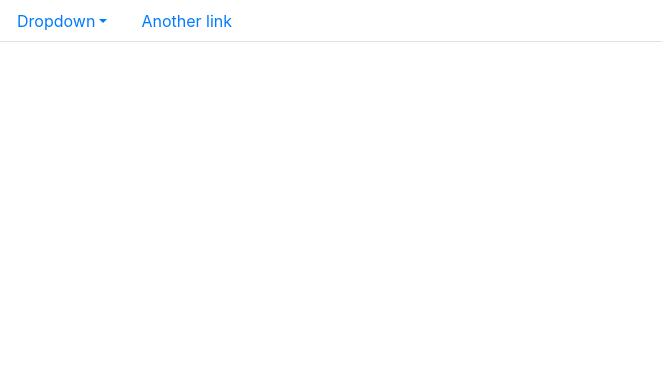
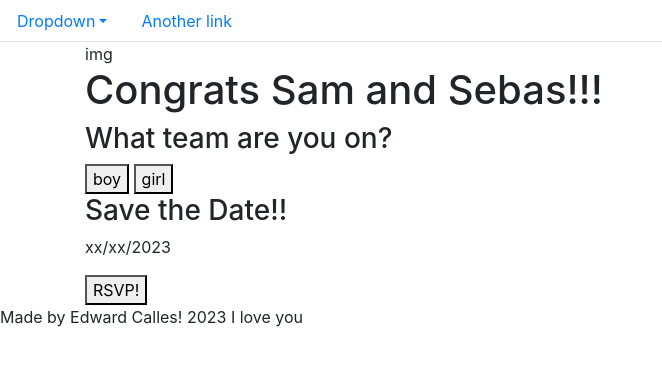
Before and after one commit to edcalles/NEW_GENDER_REVEAL_PROJECT, a plain HTML site: page index.html in a window 1280 px wide. Shown: the whole page, without its empty margins (0-662 px from the left). Drawn offline with nearby package versions, Linux system fonts and the light colour scheme.

Commit message:
renamed index/added basic html markup

```diff
--- a/reveal.html
+++ b/index.html
@@ -1,7 +1,7 @@
 <!doctype html>
 <html lang="en">
   <head>
-    <title>Title</title>
+    <title>New Baby Incoming!!</title>
     <!-- Required meta tags -->
     <meta charset="utf-8">
     <meta name="viewport" content="width=device-width, initial-scale=1, shrink-to-fit=no">
@@ -27,7 +27,29 @@
             <a href="#tab5Id" class="nav-link">Another link</a>
         </li>
       </ul>
-
+  <div class="container">
+    <div id="img">
+      img
+    </div>
+    <h1>Congrats Sam and Sebas!!!</h1>
+  </div>
+  <section class="herosection">
+    <div class="container">
+      <div class="vote">
+        <h3>What team are you on?</h3>
+        <button>boy</button>
+        <button>girl</button>
+      </div>
+      <div class="savethedate">
+          <h3>Save the Date!!</h3>
+          <p>xx/xx/2023</p>
+          <button>RSVP!</button>
+      </div>
+    </div>
+  </section>
+  <footer>
+    <div class="watermark">Made by Edward Calles! 2023 I love you</div>
+  </footer>
     <!-- Optional JavaScript -->
     <!-- jQuery first, then Popper.js, then Bootstrap JS -->
     <script src="https://code.jquery.com/jquery-3.3.1.slim.min.js" integrity="sha384-q8i/X+965DzO0rT7abK41JStQIAqVgRVzpbzo5smXKp4YfRvH+8abtTE1Pi6jizo" crossorigin="anonymous"></script>
```
